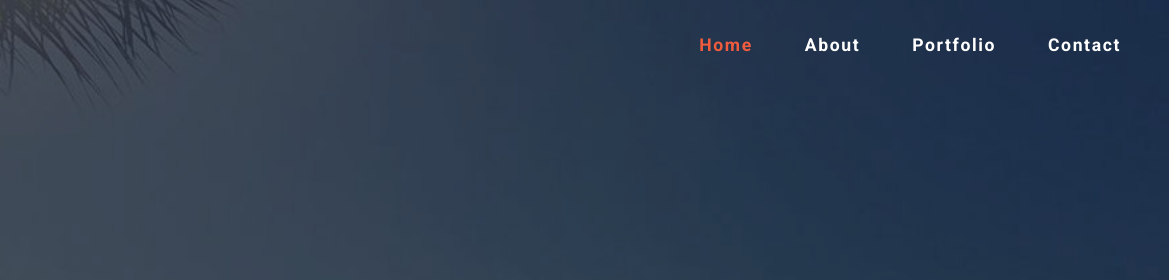
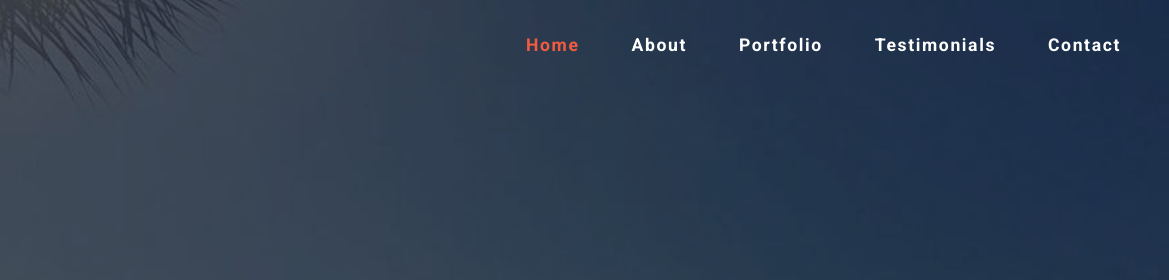
Before and after one commit to dcummin/portfolio, a plain HTML site: page index.html in a window 1280 px wide. Shown: the top 280 px of the page, 111-1280 px from the left. Drawn offline with nearby package versions, Linux system fonts and the light colour scheme.

Commit message:
Added testimonial link to navigation menu

```diff
--- a/index.html
+++ b/index.html
@@ -34,6 +34,7 @@
               <a href="#home">Home</a>
               <a href="#about">About</a>
               <a href="#portfolio">Portfolio</a>
+              <a href="#testimonial">Testimonials</a>
               <a href="#contact">Contact</a>
             </div>
         </div>
@@ -44,6 +45,7 @@
                 <a class="active white" href="#home">Home</a>
                 <a class="white" href="#about">About</a>
                 <a class="white" href="#portfolio">Portfolio</a>
+                <a class="white" href="#testimonial">Testimonials</a>
                 <a class="white" href="#contact">Contact</a>
               </div>
           </div>
```
